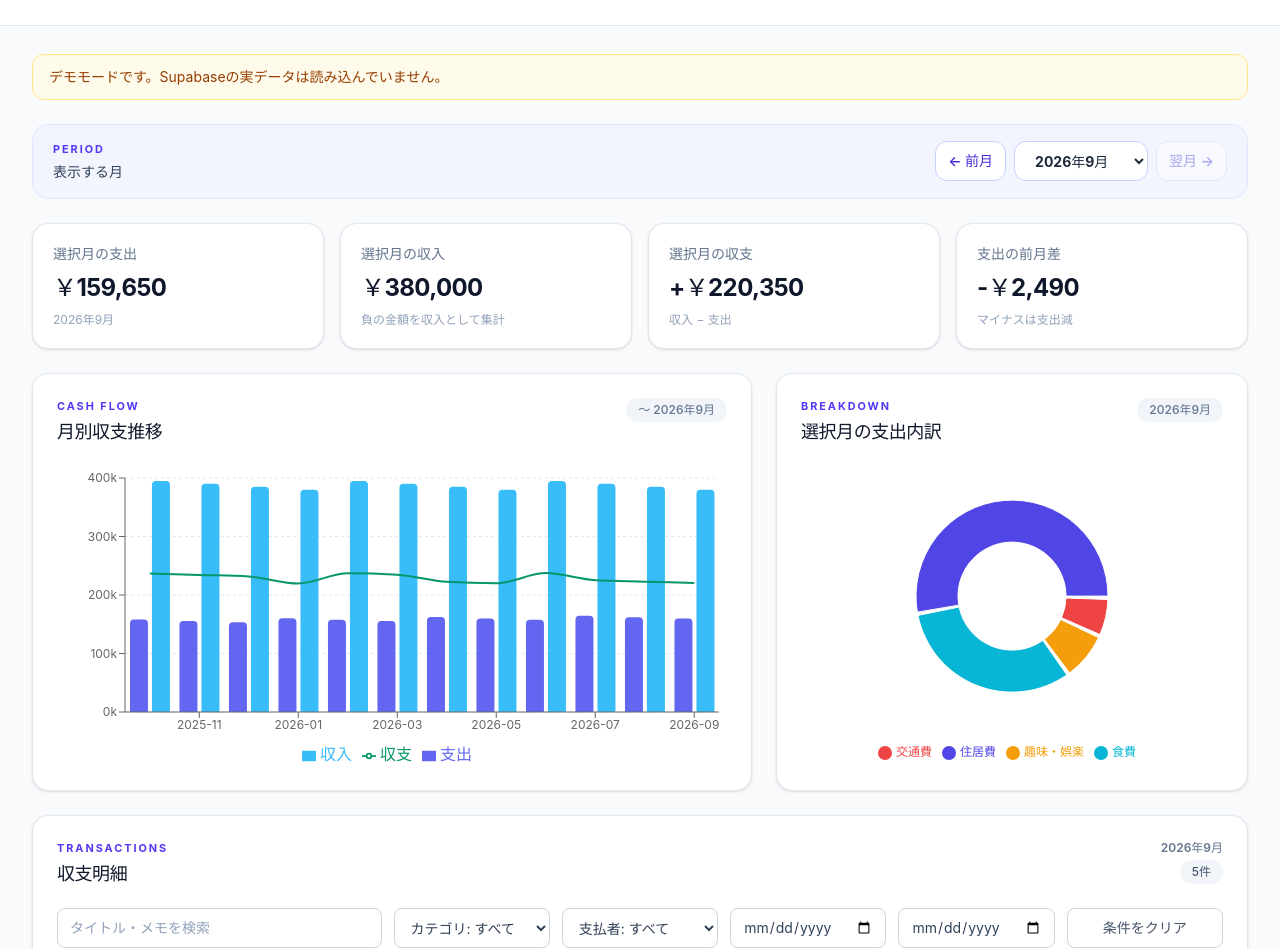
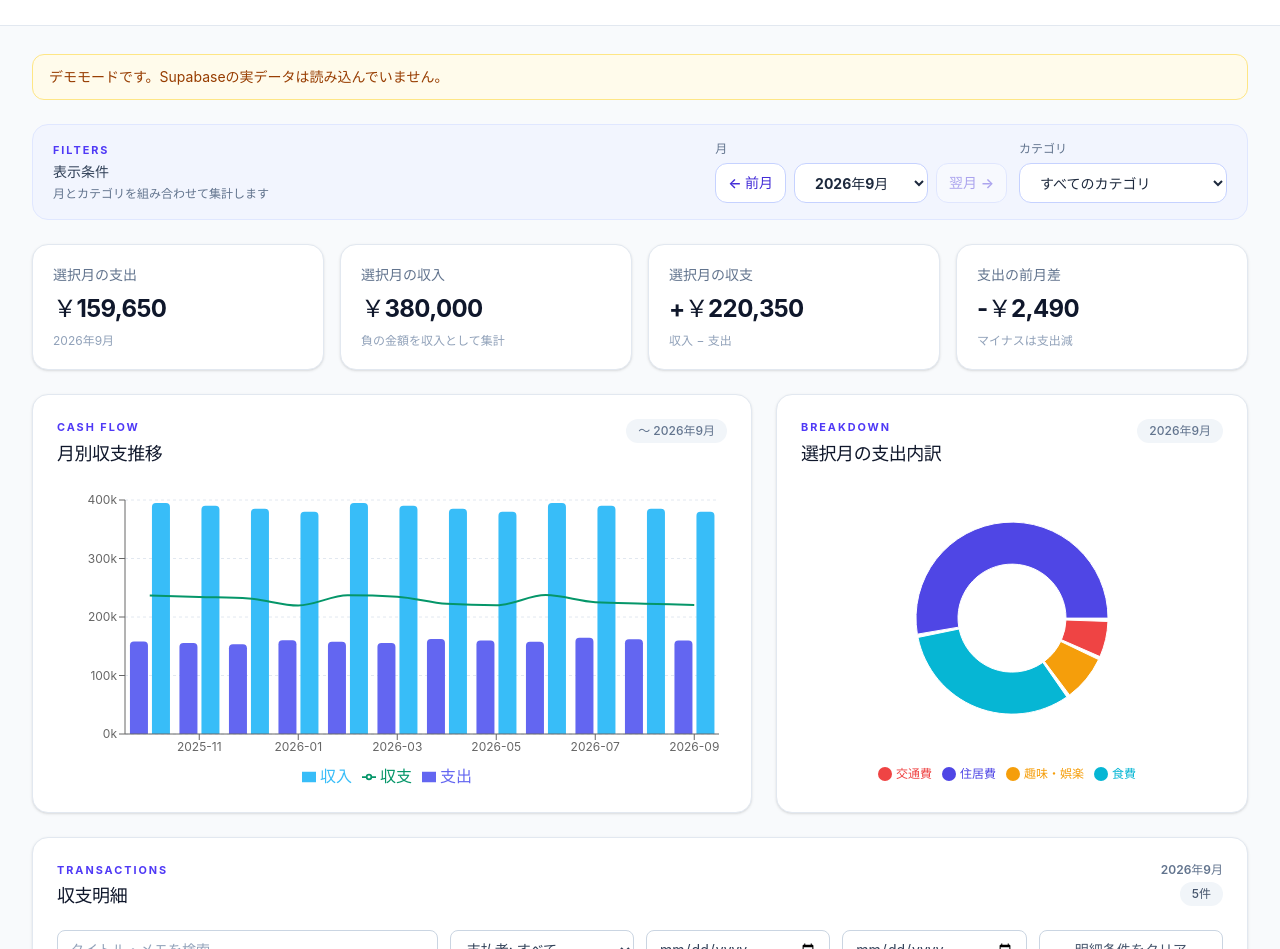
Before and after one commit to tsuonosuke-bot/financial-dashboard, a React (Vite) app: page / in a window 1280 px wide. Shown: the part 103-1052 px from the top of the page. Built offline with nearby package versions, Linux system fonts and the light colour scheme.

Commit message:
Add global category filtering

```diff
--- a/src/App.tsx
+++ b/src/App.tsx
@@ -2,7 +2,7 @@ import { lazy, Suspense, useMemo, useState } from 'react'
 import { ExpenseTable } from './components/ExpenseTable'
 import { SummaryCards } from './components/SummaryCards'
 import { useExpenses } from './hooks/useExpenses'
-import { currentMonthKey, monthKey, monthLabel } from './lib/finance'
+import { categoryLabel, currentMonthKey, filterExpensesByCategory, monthKey, monthLabel } from './lib/finance'
 
 const MonthlyTrendChart = lazy(() => import('./components/MonthlyTrendChart').then((module) => ({ default: module.MonthlyTrendChart })))
 const CategoryPieChart = lazy(() => import('./components/CategoryPieChart').then((module) => ({ default: module.CategoryPieChart })))
@@ -10,13 +10,26 @@ const CategoryPieChart = lazy(() => import('./components/CategoryPieChart').then
 function App() {
   const { expenses, categories, loading, error, lastUpdatedAt, reload, demoMode } = useExpenses()
   const [requestedMonth, setRequestedMonth] = useState(currentMonthKey())
+  const [requestedCategory, setRequestedCategory] = useState('')
   const availableMonths = useMemo(
     () => Array.from(new Set(expenses.map((expense) => monthKey(expense.transaction_date)))).sort().reverse(),
     [expenses],
   )
+  const availableCategories = useMemo(
+    () => Array.from(new Set([
+      ...categories.map((category) => category.name),
+      ...expenses.map((expense) => expense.category),
+    ])).sort(),
+    [categories, expenses],
+  )
   const selectedMonth = availableMonths.includes(requestedMonth)
     ? requestedMonth
     : (availableMonths[0] ?? requestedMonth)
+  const selectedCategory = availableCategories.includes(requestedCategory) ? requestedCategory : ''
+  const filteredExpenses = useMemo(
+    () => filterExpensesByCategory(expenses, selectedCategory),
+    [expenses, selectedCategory],
+  )
   const selectedMonthIndex = availableMonths.indexOf(selectedMonth)
   const newestTransaction = expenses.reduce(
     (latest, expense) => expense.transaction_date > latest ? expense.transaction_date : latest,
@@ -75,11 +88,15 @@ function App() {
                 デモモードです。Supabaseの実データは読み込んでいません。
               </div>
             )}
-            <section className="month-toolbar" aria-label="表示月の選択">
+            <section className="month-toolbar" aria-label="表示条件の選択">
               <div>
-                <p className="eyebrow">Period</p>
-                <p className="text-sm font-semibold text-slate-700">表示する月</p>
+                <p className="eyebrow">Filters</p>
+                <p className="text-sm font-semibold text-slate-700">表示条件</p>
+                <p className="mt-1 text-xs text-slate-500">月とカテゴリを組み合わせて集計します</p>
               </div>
+              <div className="flex w-full flex-col gap-3 sm:w-auto lg:flex-row lg:items-end">
+                <div>
+                  <label className="toolbar-label" htmlFor="month-filter">月</label>
                   <div className="flex flex-wrap items-center gap-2">
                     <button
                       type="button"
@@ -90,7 +107,7 @@ function App() {
                       ← 前月
                     </button>
                     <select
-                  aria-label="表示する月"
+                      id="month-filter"
                       className="month-select"
                       value={selectedMonth}
                       onChange={(event) => setRequestedMonth(event.target.value)}
@@ -108,15 +125,37 @@ function App() {
                       翌月 →
                     </button>
                   </div>
+                </div>
+                <div>
+                  <label className="toolbar-label" htmlFor="category-filter">カテゴリ</label>
+                  <select
+                    id="category-filter"
+                    className="category-select"
+                    value={selectedCategory}
+                    onChange={(event) => setRequestedCategory(event.target.value)}
+                  >
+                    <option value="">すべてのカテゴリ</option>
+                    {availableCategories.map((category) => (
+                      <option key={category} value={category}>{categoryLabel(category)}</option>
+                    ))}
+                  </select>
+                </div>
+              </div>
             </section>
-            <SummaryCards expenses={expenses} selectedMonth={selectedMonth} />
+            {selectedCategory && (
+              <div className="active-filter" role="status">
+                <span>カテゴリ: {categoryLabel(selectedCategory)}</span>
+                <button type="button" onClick={() => setRequestedCategory('')}>解除</button>
+              </div>
+            )}
+            <SummaryCards expenses={filteredExpenses} selectedMonth={selectedMonth} />
             <Suspense fallback={<div className="panel grid min-h-80 place-items-center text-sm text-slate-500">グラフを読み込んでいます</div>}>
               <div className="grid grid-cols-1 gap-6 xl:grid-cols-5">
-                <div className="xl:col-span-3"><MonthlyTrendChart expenses={expenses} selectedMonth={selectedMonth} /></div>
-                <div className="xl:col-span-2"><CategoryPieChart expenses={expenses} selectedMonth={selectedMonth} /></div>
+                <div className="xl:col-span-3"><MonthlyTrendChart expenses={filteredExpenses} selectedMonth={selectedMonth} /></div>
+                <div className="xl:col-span-2"><CategoryPieChart expenses={filteredExpenses} selectedMonth={selectedMonth} /></div>
               </div>
             </Suspense>
-            <ExpenseTable key={selectedMonth} expenses={expenses} categories={categories} selectedMonth={selectedMonth} />
+            <ExpenseTable key={`${selectedMonth}:${selectedCategory}`} expenses={filteredExpenses} selectedMonth={selectedMonth} />
             <p className="text-center text-xs text-slate-400">
               {lastUpdatedAt ? `最終読み込み ${lastUpdatedAt.toLocaleString('ja-JP')}` : ''}
             </p>
--- a/src/components/ExpenseTable.tsx
+++ b/src/components/ExpenseTable.tsx
@@ -1,28 +1,19 @@
 import { useMemo, useState } from 'react'
 import { categoryLabel, isIncome, monthKey, monthLabel, yen } from '../lib/finance'
-import type { BudgetCategory, Expense } from '../lib/types'
+import type { Expense } from '../lib/types'
 
 type Props = {
   expenses: Expense[]
-  categories: BudgetCategory[]
   selectedMonth: string
 }
 
-export function ExpenseTable({ expenses, categories: categoryMaster, selectedMonth }: Props) {
+export function ExpenseTable({ expenses, selectedMonth }: Props) {
   const pageSize = 50
-  const [categoryFilter, setCategoryFilter] = useState('')
   const [payerFilter, setPayerFilter] = useState('')
   const [dateFrom, setDateFrom] = useState('')
   const [dateTo, setDateTo] = useState('')
   const [query, setQuery] = useState('')
   const [page, setPage] = useState(1)
-
-  const categories = useMemo(() => {
-    const names = categoryMaster.length > 0
-      ? categoryMaster.map((item) => item.name)
-      : expenses.map((item) => item.category)
-    return Array.from(new Set(names)).sort()
-  }, [categoryMaster, expenses])
 
   const monthExpenses = useMemo(
     () => expenses.filter((expense) => monthKey(expense.transaction_date) === selectedMonth),
@@ -35,7 +26,6 @@ export function ExpenseTable({ expenses, categories: categoryMaster, selectedMon
   )
 
   const filtered = useMemo(() => monthExpenses.filter((expense) => {
-    if (categoryFilter && expense.category !== categoryFilter) return false
     if (payerFilter && expense.payer !== payerFilter) return false
     if (dateFrom && expense.transaction_date < dateFrom) return false
     if (dateTo && expense.transaction_date > dateTo) return false
@@ -44,7 +34,7 @@ export function ExpenseTable({ expenses, categories: categoryMaster, selectedMon
       if (!haystack.includes(query.toLocaleLowerCase('ja'))) return false
     }
     return true
-  }), [monthExpenses, categoryFilter, payerFilter, dateFrom, dateTo, query])
+  }), [monthExpenses, payerFilter, dateFrom, dateTo, query])
 
   const pageCount = Math.max(1, Math.ceil(filtered.length / pageSize))
   const currentPage = Math.min(page, pageCount)
@@ -59,7 +49,6 @@ export function ExpenseTable({ expenses, categories: categoryMaster, selectedMon
   }
 
   const clearFilters = () => {
-    setCategoryFilter('')
     setPayerFilter('')
     setDateFrom('')
     setDateTo('')
@@ -82,7 +71,7 @@ export function ExpenseTable({ expenses, categories: categoryMaster, selectedMon
         </div>
       </div>
 
-      <div className="mb-5 grid gap-3 md:grid-cols-2 xl:grid-cols-7">
+      <div className="mb-5 grid gap-3 md:grid-cols-2 xl:grid-cols-6">
         <input
           type="search"
           className="filter-control xl:col-span-2"
@@ -90,19 +79,13 @@ export function ExpenseTable({ expenses, categories: categoryMaster, selectedMon
           value={query}
           onChange={(event) => updateFilter(setQuery, event.target.value)}
         />
-        <select className="filter-control" value={categoryFilter} onChange={(event) => updateFilter(setCategoryFilter, event.target.value)}>
-          <option value="">カテゴリ: すべて</option>
-          {categories.map((category) => (
-            <option key={category} value={category}>{categoryLabel(category)}</option>
-          ))}
-        </select>
         <select className="filter-control" value={payerFilter} onChange={(event) => updateFilter(setPayerFilter, event.target.value)}>
           <option value="">支払者: すべて</option>
           {payers.map((payer) => <option key={payer} value={payer}>{payer}</option>)}
         </select>
         <input type="date" aria-label="開始日" className="filter-control" value={dateFrom} onChange={(event) => updateFilter(setDateFrom, event.target.value)} />
         <input type="date" aria-label="終了日" className="filter-control" value={dateTo} onChange={(event) => updateFilter(setDateTo, event.target.value)} />
-        <button type="button" className="filter-reset" onClick={clearFilters}>条件をクリア</button>
+        <button type="button" className="filter-reset" onClick={clearFilters}>明細条件をクリア</button>
       </div>
 
       <div className="max-h-[34rem] overflow-auto rounded-xl border border-slate-200">
--- a/src/index.css
+++ b/src/index.css
@@ -80,6 +80,22 @@ select {
   @apply min-h-10 rounded-xl border border-indigo-200 bg-white px-3 py-2 text-sm font-semibold text-indigo-700 transition hover:border-indigo-300 hover:bg-indigo-50 disabled:cursor-not-allowed disabled:opacity-40;
 }
 
+.toolbar-label {
+  @apply mb-1.5 block text-xs font-bold text-slate-500;
+}
+
+.category-select {
+  @apply min-h-10 w-full min-w-52 rounded-xl border border-indigo-200 bg-white px-4 py-2 text-sm font-bold text-slate-800 outline-none transition focus:border-indigo-500 focus:ring-2 focus:ring-indigo-100;
+}
+
+.active-filter {
+  @apply flex items-center justify-between gap-3 rounded-xl border border-indigo-200 bg-white px-4 py-3 text-sm font-semibold text-indigo-800 shadow-sm;
+}
+
+.active-filter button {
+  @apply rounded-lg px-3 py-1.5 text-xs font-bold text-indigo-700 transition hover:bg-indigo-50;
+}
+
 .pagination-button {
   @apply rounded-lg border border-slate-300 bg-white px-3 py-1.5 text-xs font-semibold text-slate-600 transition hover:border-slate-400 hover:bg-slate-50 disabled:cursor-not-allowed disabled:opacity-40;
 }
--- a/src/lib/finance.ts
+++ b/src/lib/finance.ts
@@ -43,3 +43,8 @@ export function isSpending(expense: Expense) {
 export function categoryLabel(category: string) {
   return category.replace(/^\d+_/, '')
 }
+
+export function filterExpensesByCategory(expenses: Expense[], category: string) {
+  if (!category) return expenses
+  return expenses.filter((expense) => expense.category === category)
+}
```
Also changed, not shown: 2 other files (tests, documents, lock files or other folders). Lines whose indentation alone changed are shown as unchanged.
